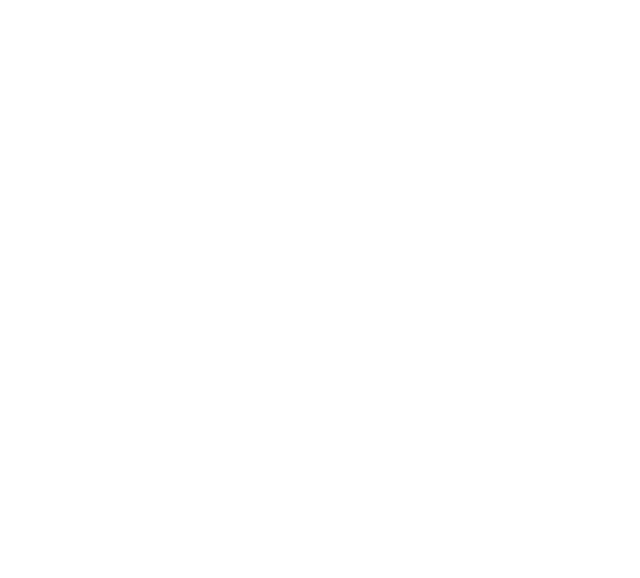
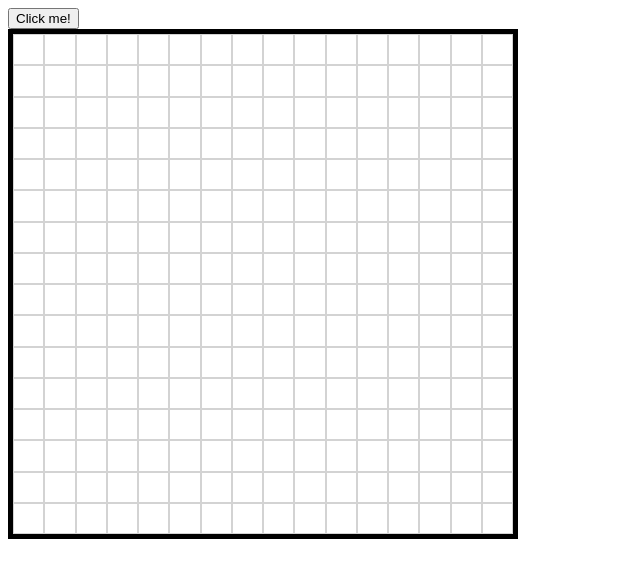
Before and after one commit to gabeyamartino/Etch-A-Sketch, a plain HTML site: page index.html in a window 1280 px wide. Shown: the whole page, without its empty margins (0-640 px from the left). Drawn offline with Linux system fonts and the light colour scheme.

Commit message:
a lot of tweaks. Got the event listeners to work and to change colors upon mouseover

```diff
--- a/etch.js
+++ b/etch.js
@@ -0,0 +1,52 @@
+const container = document.querySelector('#container');
+let cell = document.createElement('div');
+cell.classList.add('columns');
+let resetButton = document.getElementById('reset');
+
+
+function createGrid(num) {
+    for (i = 0; i < num; i++) {
+        let rows = document.createElement('div');
+        rows.classList.add('rows');
+        container.appendChild(rows);
+        for (j = 0; j < num; j++) {
+            let cell = document.createElement('div');
+            cell.classList.add('columns');
+            rows.appendChild(cell);
+            cell.addEventListener('mouseover', function() {
+                cell.style.backgroundColor = 'blue';
+            });
+        }
+    }
+}
+
+createGrid(16);
+
+resetButton.addEventListener("click", resetGrid);
+
+function resetGrid() {
+    document.getElementById('container').innerHTML = "";
+    let x = prompt("Please type a number between 1-100");
+    createGrid(x);
+}
+// the code below is bullshit.
+// look it over & find out why.
+
+let coloredCells = document.querySelectorAll('div.columns');
+console.log(coloredCells.length)
+
+let newCell;
+function changeColor() {
+    cell.style.backgroundColor = 'blue';
+}
+
+coloredCells.forEach((newCell) => {
+    newCell.addEventListener('mouseover', changeColor);
+});
+console.log(newCell)
+
+// crapy example of a for loop to add listeners
+
+for (i = 0; i < frog.length; i++) {
+    frog[i].addEventListener
+}
--- a/index.html
+++ b/index.html
@@ -8,6 +8,12 @@
     <script src="etch.js" defer></script>
     <link rel="stylesheet" href="style.css">
 </head>
+<button id="reset">Click me!
+
+</button>
+<div id="container">
+
+</div>
 <body>
 
 </body>
--- a/style.css
+++ b/style.css
@@ -0,0 +1,15 @@
+#container {
+    width: 500px;
+    height: 500px;
+    display: grid;
+    border: 5px solid black;
+}
+
+.rows {
+    display: flex;
+}
+
+.columns {
+    width: 100%;
+    border: 1px solid lightgrey;
+}
```
